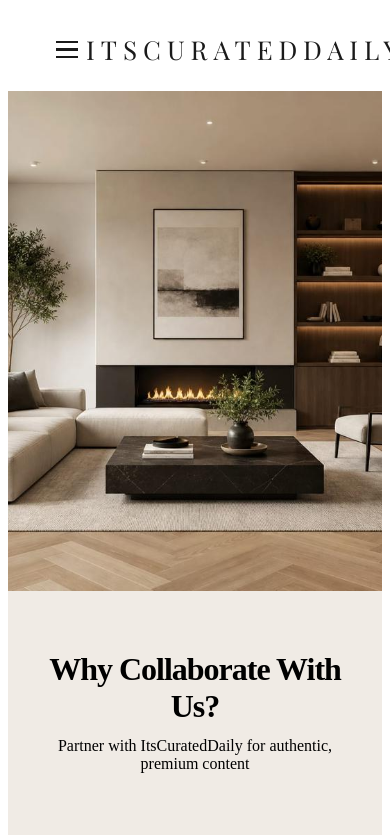
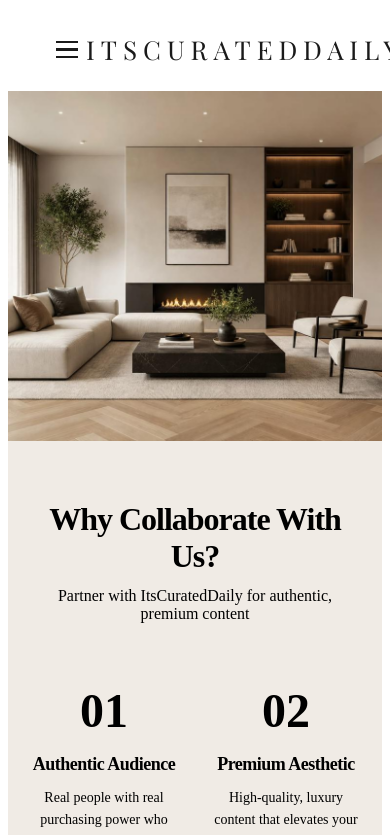
Before and after one commit to ItsCuratedDaily/itscuratedaily, a Nuxt app: page / in a window 390 px wide. Shown: the top 835 px of the page. Built offline with nearby package versions, Linux system fonts and the light colour scheme.

Commit message:
Increase hero height to 600px and add mobile responsive

```diff
--- a/pages/index.vue
+++ b/pages/index.vue
@@ -365,8 +365,9 @@ body {
 
 /* Hero */
 .hero {
-  height: 500px;
+  height: 600px;
   overflow: hidden;
+  position: relative;
 }
 
 .hero-bg {
@@ -374,6 +375,12 @@ body {
   height: 100%;
   object-fit: cover;
   display: block;
+}
+
+@media (max-width: 768px) {
+  .hero {
+    height: 350px;
+  }
 }
 
 /* Sections */
```
